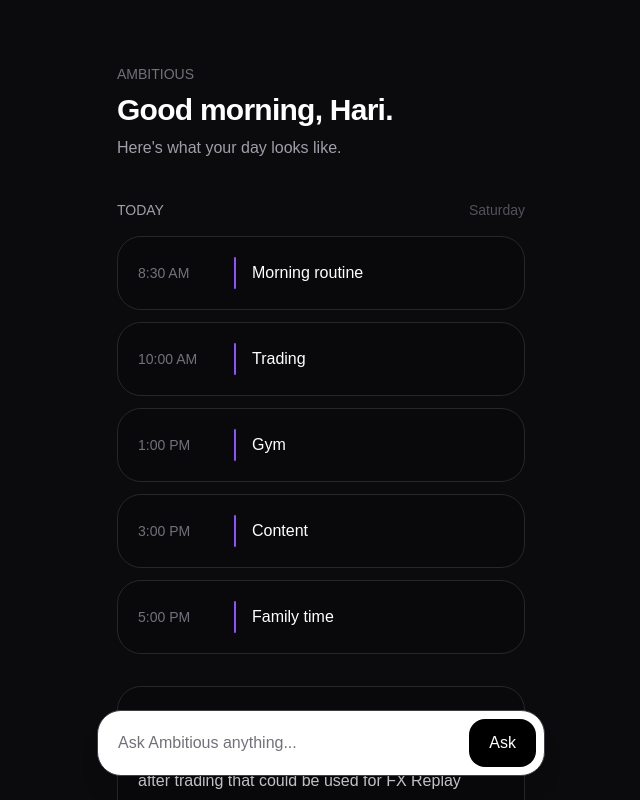
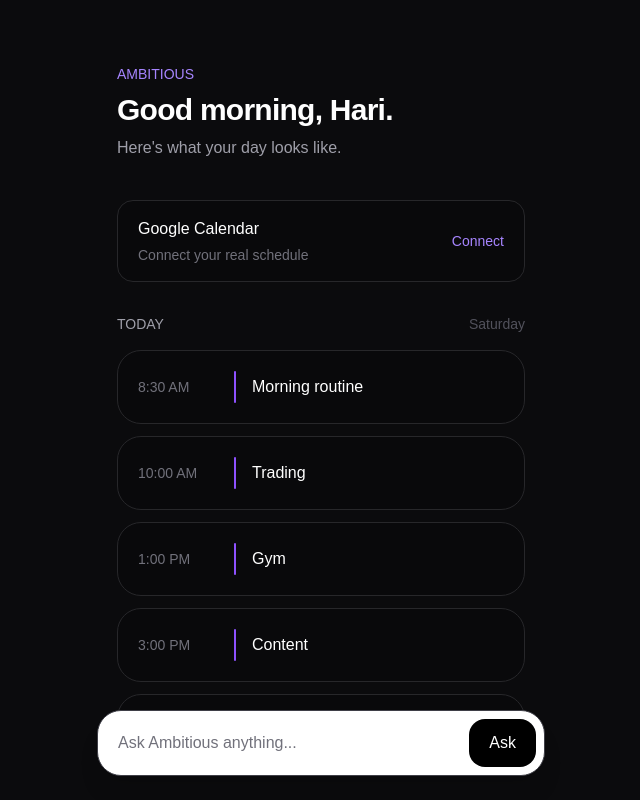
Before and after one commit to riharicarroll1-hash/ambitious-assistant, a Next.js app: page / in a window 1280 px wide. Shown: the top 800 px of the page, without its empty margins (319-959 px from the left). Built offline with nearby package versions, Linux system fonts and the light colour scheme; no server answers.

Commit message:
Add Google Calendar connection

```diff
--- a/app/page.tsx
+++ b/app/page.tsx
@@ -31,9 +31,78 @@ export default function Home() {
   const [tasksLoading, setTasksLoading] = useState(true);
   const [taskError, setTaskError] = useState("");
 
+  const [calendarConnecting, setCalendarConnecting] =
+    useState(false);
+  const [calendarConnected, setCalendarConnected] =
+    useState(false);
+
   useEffect(() => {
     loadTodaysPriorities();
+
+    const params = new URLSearchParams(
+      window.location.search
+    );
+
+    if (params.get("calendar") === "connected") {
+      setCalendarConnected(true);
+      localStorage.setItem(
+        "ambitious-google-calendar-connected",
+        "true"
+      );
+
+      window.history.replaceState(
+        {},
+        "",
+        window.location.pathname
+      );
+    } else {
+      const savedCalendarStatus =
+        localStorage.getItem(
+          "ambitious-google-calendar-connected"
+        );
+
+      if (savedCalendarStatus === "true") {
+        setCalendarConnected(true);
+      }
+    }
   }, []);
+
+  async function connectGoogleCalendar() {
+    setCalendarConnecting(true);
+
+    const redirectTo =
+      `${window.location.origin}/auth/callback`;
+
+    const { error } =
+      await supabase.auth.signInWithOAuth({
+        provider: "google",
+
+        options: {
+          redirectTo,
+
+          scopes:
+            "https://www.googleapis.com/auth/calendar.events.readonly",
+
+          queryParams: {
+            access_type: "offline",
+            prompt: "consent",
+          },
+        },
+      });
+
+    if (error) {
+      console.error(
+        "Google Calendar connection error:",
+        error
+      );
+
+      setReply(
+        "I couldn't start the Google Calendar connection."
+      );
+
+      setCalendarConnecting(false);
+    }
+  }
 
   async function loadTodaysPriorities() {
     setTasksLoading(true);
@@ -46,61 +115,100 @@ export default function Home() {
       } = await supabase.auth.getUser();
 
       if (userError || !user) {
-        setTaskError("Could not load your account.");
+        setTaskError(
+          "Could not load your account."
+        );
         return;
       }
 
       const startOfDay = new Date();
       startOfDay.setHours(0, 0, 0, 0);
 
-      const endOfDay = new Date(startOfDay);
-      endOfDay.setDate(endOfDay.getDate() + 1);
+      const endOfDay =
+        new Date(startOfDay);
 
-      const { data: existingTasks, error: fetchError } =
-        await supabase
+      endOfDay.setDate(
+        endOfDay.getDate() + 1
+      );
+
+      const {
+        data: existingTasks,
+        error: fetchError,
+      } = await supabase
         .from("tasks")
-          .select("id, title, status, due_date")
+        .select(
+          "id, title, status, due_date"
+        )
         .eq("user_id", user.id)
-          .gte("due_date", startOfDay.toISOString())
-          .lt("due_date", endOfDay.toISOString())
-          .in("title", defaultPriorities);
+        .gte(
+          "due_date",
+          startOfDay.toISOString()
+        )
+        .lt(
+          "due_date",
+          endOfDay.toISOString()
+        )
+        .in(
+          "title",
+          defaultPriorities
+        );
 
       if (fetchError) {
         console.error(fetchError);
-        setTaskError("Could not load today's priorities.");
+
+        setTaskError(
+          "Could not load today's priorities."
+        );
+
         return;
       }
 
-      const existingTitles = new Set(
-        (existingTasks || []).map((task) => task.title)
+      const existingTitles =
+        new Set(
+          (existingTasks || []).map(
+            (task) => task.title
+          )
         );
 
-      const missingTitles = defaultPriorities.filter(
-        (title) => !existingTitles.has(title)
+      const missingTitles =
+        defaultPriorities.filter(
+          (title) =>
+            !existingTitles.has(title)
         );
 
       let createdTasks: Task[] = [];
 
       if (missingTitles.length > 0) {
-        const newTasks = missingTitles.map((title, index) => ({
+        const newTasks =
+          missingTitles.map((title) => ({
             user_id: user.id,
             title,
             status: "pending",
             priority: "normal",
-          due_date: new Date().toISOString(),
+            due_date:
+              new Date().toISOString(),
             can_be_scheduled: true,
             estimated_minutes: 30,
             description: null,
           }));
 
-        const { data, error: insertError } = await supabase
+        const {
+          data,
+          error: insertError,
+        } = await supabase
           .from("tasks")
           .insert(newTasks)
-          .select("id, title, status, due_date");
+          .select(
+            "id, title, status, due_date"
+          );
 
         if (insertError) {
           console.error(insertError);
-          setTaskError("Could not create today's priorities.");
+
+          setTaskError(
+            "Could not create today's priorities."
+          );
+
           return;
         }
 
@@ -112,35 +220,49 @@ export default function Home() {
         ...createdTasks,
       ];
 
-      const orderedTasks = defaultPriorities
+      const orderedTasks =
+        defaultPriorities
           .map((title) =>
-          allTasks.find((task) => task.title === title)
+            allTasks.find(
+              (task) =>
+                task.title === title
+            )
           )
           .filter(Boolean) as Task[];
 
       setTasks(orderedTasks);
     } catch (error) {
       console.error(error);
-      setTaskError("Something went wrong loading priorities.");
+
+      setTaskError(
+        "Something went wrong loading priorities."
+      );
     } finally {
       setTasksLoading(false);
     }
   }
 
-  async function togglePriority(task: Task) {
+  async function togglePriority(
+    task: Task
+  ) {
     const newStatus =
-      task.status === "completed" ? "pending" : "completed";
+      task.status === "completed"
+        ? "pending"
+        : "completed";
 
-    // Update UI immediately
     setTasks((current) =>
       current.map((item) =>
         item.id === task.id
-          ? { ...item, status: newStatus }
+          ? {
+              ...item,
+              status: newStatus,
+            }
           : item
       )
     );
 
-    const { error } = await supabase
+    const { error } =
+      await supabase
         .from("tasks")
         .update({
           status: newStatus,
@@ -150,16 +272,20 @@ export default function Home() {
     if (error) {
       console.error(error);
 
-      // Put it back if Supabase update fails
       setTasks((current) =>
         current.map((item) =>
           item.id === task.id
-            ? { ...item, status: task.status }
+            ? {
+                ...item,
+                status: task.status,
+              }
             : item
         )
       );
 
-      setTaskError("Could not update that priority.");
+      setTaskError(
+        "Could not update that priority."
+      );
     }
   }
 
@@ -170,15 +296,22 @@ export default function Home() {
     setReply("");
 
     try {
-      const response = await fetch("/api/chat", {
+      const response =
+        await fetch("/api/chat", {
           method: "POST",
+
           headers: {
-          "Content-Type": "application/json",
+            "Content-Type":
+              "application/json",
           },
-        body: JSON.stringify({ message }),
+
+          body: JSON.stringify({
+            message,
+          }),
         });
 
-      const data = await response.json();
+      const data =
+        await response.json();
 
       setReply(
         data.reply ||
@@ -186,7 +319,9 @@ export default function Home() {
           "Something went wrong."
       );
     } catch {
-      setReply("Something went wrong.");
+      setReply(
+        "Something went wrong."
+      );
     } finally {
       setLoading(false);
     }
@@ -197,7 +332,7 @@ export default function Home() {
       <div className="mx-auto min-h-screen max-w-md px-5 pb-40 pt-16">
 
         <header className="mb-10">
-          <p className="mb-2 text-sm text-zinc-500">
+          <p className="mb-2 text-sm text-violet-400">
             AMBITIOUS
           </p>
 
@@ -211,24 +346,89 @@ export default function Home() {
         </header>
 
         <section className="mb-8">
+          {calendarConnected ? (
+            <div className="flex items-center justify-between rounded-2xl border border-zinc-800 bg-zinc-950 px-5 py-4">
+              <div>
+                <p className="font-medium">
+                  Google Calendar
+                </p>
+
+                <p className="mt-1 text-sm text-zinc-500">
+                  Connected to Ambitious
+                </p>
+              </div>
+
+              <div className="flex items-center gap-2 text-sm text-emerald-400">
+                <span className="h-2 w-2 rounded-full bg-emerald-400" />
+                Connected
+              </div>
+            </div>
+          ) : (
+            <button
+              onClick={connectGoogleCalendar}
+              disabled={calendarConnecting}
+              className="flex w-full items-center justify-between rounded-2xl border border-zinc-800 bg-zinc-950 px-5 py-4 text-left transition active:scale-[0.99] disabled:opacity-50"
+            >
+              <div>
+                <p className="font-medium">
+                  Google Calendar
+                </p>
+
+                <p className="mt-1 text-sm text-zinc-500">
+                  Connect your real schedule
+                </p>
+              </div>
+
+              <span className="text-sm text-violet-400">
+                {calendarConnecting
+                  ? "Connecting..."
+                  : "Connect"}
+              </span>
+            </button>
+          )}
+        </section>
+
+        <section className="mb-8">
           <div className="mb-4 flex items-center justify-between">
             <h2 className="text-sm font-medium text-zinc-400">
               TODAY
             </h2>
 
             <span className="text-sm text-zinc-600">
-              {new Intl.DateTimeFormat("en-AU", {
+              {new Intl.DateTimeFormat(
+                "en-AU",
+                {
                   weekday: "long",
-              }).format(new Date())}
+                }
+              ).format(new Date())}
             </span>
           </div>
 
           <div className="space-y-3">
-            <Event time="8:30 AM" title="Morning routine" />
-            <Event time="10:00 AM" title="Trading" />
-            <Event time="1:00 PM" title="Gym" />
-            <Event time="3:00 PM" title="Content" />
-            <Event time="5:00 PM" title="Family time" />
+            <Event
+              time="8:30 AM"
+              title="Morning routine"
+            />
+
+            <Event
+              time="10:00 AM"
+              title="Trading"
+            />
+
+            <Event
+              time="1:00 PM"
+              title="Gym"
+            />
+
+            <Event
+              time="3:00 PM"
+              title="Content"
+            />
+
+            <Event
+              time="5:00 PM"
+              title="Family time"
+            />
           </div>
         </section>
 
@@ -238,9 +438,10 @@ export default function Home() {
           </p>
 
           <p className="leading-7 text-zinc-300">
-            Your morning is structured well. You have a gap
-            after trading that could be used for FX Replay
-            before the gym.
+            Your morning is structured
+            well. You have a gap after
+            trading that could be used
+            for FX Replay before the gym.
           </p>
         </section>
 
@@ -254,7 +455,9 @@ export default function Home() {
               <span className="text-xs text-zinc-600">
                 {
                   tasks.filter(
-                    (task) => task.status === "completed"
+                    (task) =>
+                      task.status ===
+                      "completed"
                   ).length
                 }
                 /{tasks.length} done
@@ -280,8 +483,13 @@ export default function Home() {
                 <Priority
                   key={task.id}
                   title={task.title}
-                  completed={task.status === "completed"}
-                  onToggle={() => togglePriority(task)}
+                  completed={
+                    task.status ===
+                    "completed"
+                  }
+                  onToggle={() =>
+                    togglePriority(task)
+                  }
                 />
               ))}
             </div>
@@ -294,7 +502,9 @@ export default function Home() {
         {reply && (
           <div className="relative mb-3 max-h-[55vh] overflow-y-auto rounded-3xl border border-zinc-800 bg-[#111113] p-5 pr-12 shadow-xl">
             <button
-              onClick={() => setReply("")}
+              onClick={() =>
+                setReply("")
+              }
               aria-label="Dismiss response"
               className="absolute right-4 top-3 text-2xl text-zinc-500 transition hover:text-white"
             >
@@ -310,9 +520,15 @@ export default function Home() {
         <div className="flex items-center gap-2 rounded-3xl border border-zinc-700 bg-white p-2 shadow-xl">
           <input
             value={message}
-            onChange={(e) => setMessage(e.target.value)}
+            onChange={(e) =>
+              setMessage(
+                e.target.value
+              )
+            }
             onKeyDown={(e) => {
-              if (e.key === "Enter") {
+              if (
+                e.key === "Enter"
+              ) {
                 askAssistant();
               }
             }}
@@ -325,7 +541,9 @@ export default function Home() {
             disabled={loading}
             className="rounded-2xl bg-black px-5 py-3 font-medium text-white disabled:opacity-50"
           >
-            {loading ? "..." : "Ask"}
+            {loading
+              ? "..."
+              : "Ask"}
           </button>
         </div>
       </div>
```
Lines whose indentation alone changed are shown as unchanged.
